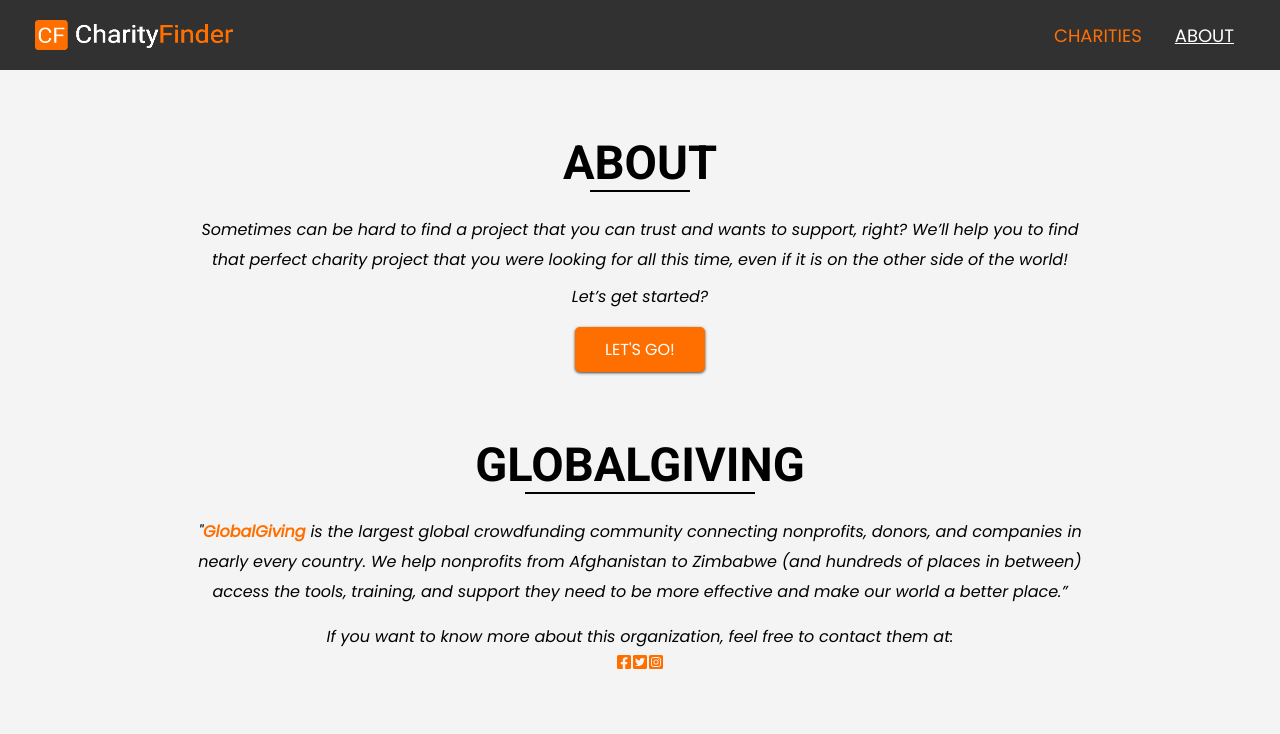
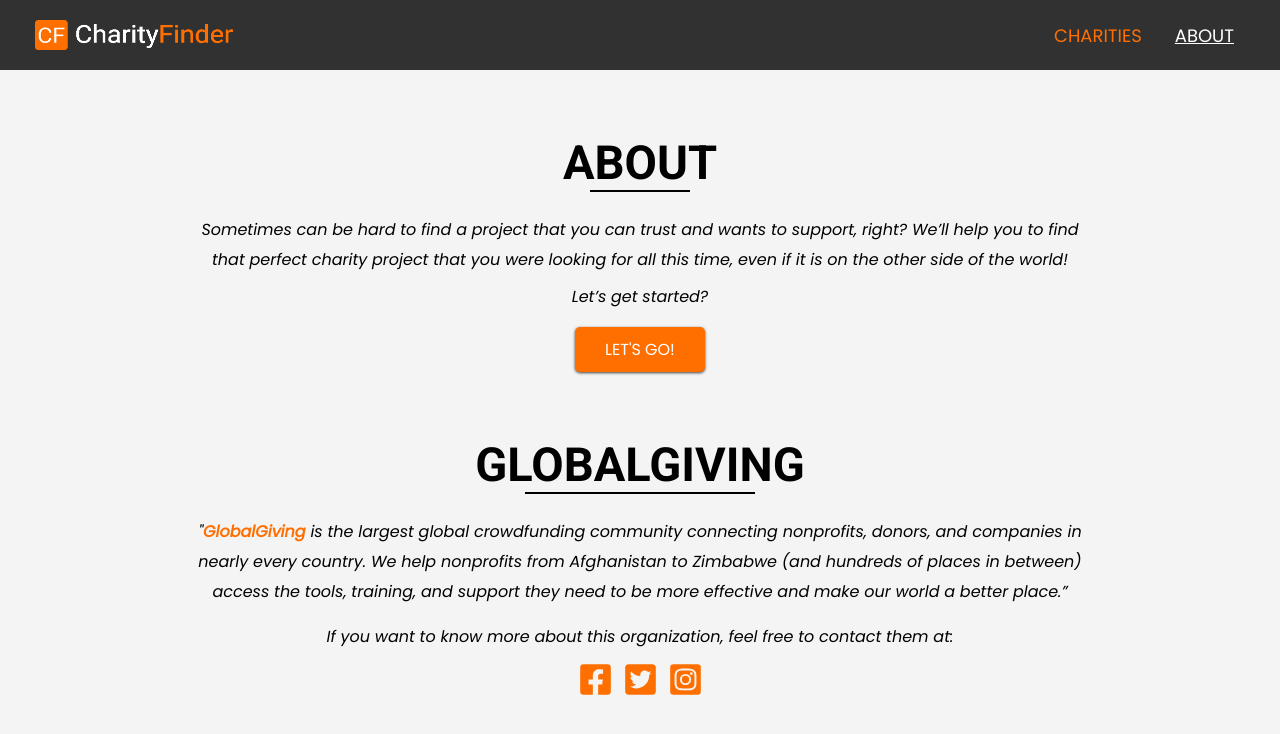
Before and after one commit to cgmbauer/charity-finder, a React (Create React App) app: page /about in a window 1280 px wide. Shown: the top 734 px of the page. Built offline with nearby package versions, Linux system fonts and the light colour scheme.

Commit message:
social media icons styled

```diff
--- a/src/pages/about/styles.ts
+++ b/src/pages/about/styles.ts
@@ -113,4 +113,18 @@
     color: #ff6f00;
     font-weight: 700;
   }
+
+  > a {
+    color: #ff6f00;
+
+    & + a {
+      margin-left: 10px;
+    }
+
+    svg {
+      font-size: 35px;
+
+      margin-top: 10px;
+    }
+  }
 `;
```
